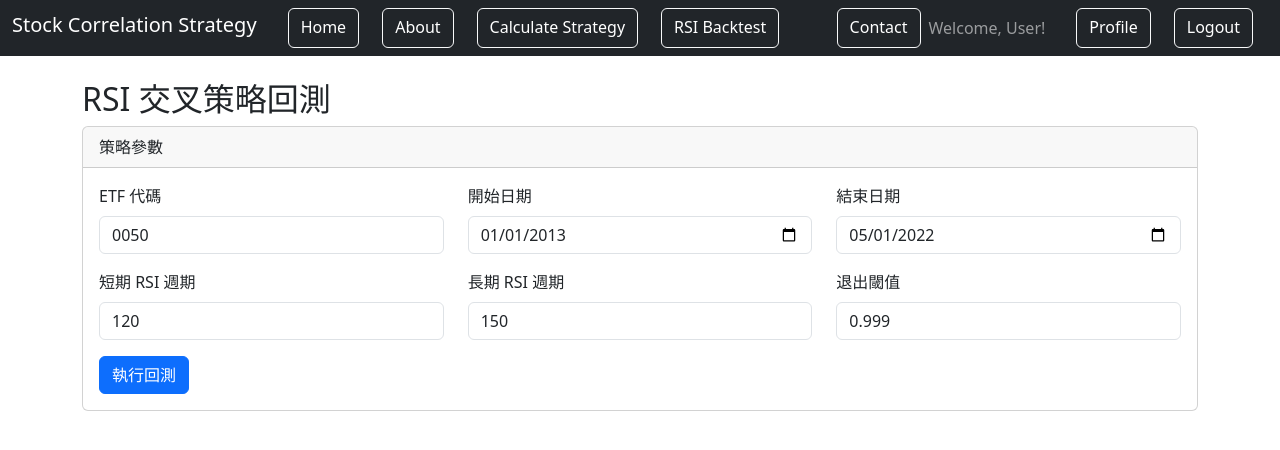
After one commit to Kane-ouvic/Eco_Web, a Django app: page /rsi-backtest/ in a window 1280 px wide. The commit adds this page. Shown: the top 450 px of the page. Run offline with Django 3.2, Linux system fonts and the light colour scheme; some libraries are stand-ins or nearby versions.

Commit message:
big update

```diff
--- /dev/null
+++ b/ecoweb/blog/static/blog/js/rsi2_backtest.js
@@ -0,0 +1,112 @@
+$(document).ready(function () {
+    $('#backtest-form').on('submit', function (e) {
+        e.preventDefault();
+        console.log("表單提交");
+        $.ajax({
+            url: '/rsi-backtest/',
+            type: 'POST',
+            data: $(this).serialize(),
+            dataType: 'json',
+            success: function (response) {
+                console.log("收到回應:", response);
+                if (response && response.trades && response.equity_curve && response.drawdowns && response.dates) {
+                    $('#backtest-results').show();
+                    updateTradeTable(response.trades);
+                    updateReturnMDDChart(response.equity_curve, response.drawdowns, response.dates);
+                    updatePriceRSIChart(response.price_data, response.rsi1, response.rsi2, response.dates);
+                    updatePerformanceMetrics(response.performance);
+                } else {
+                    console.error("回測數據不完整:", response);
+                    alert("回測數據不完整，請檢查後端返回的數據。");
+                }
+            },
+            error: function (xhr, status, error) {
+                console.error("AJAX 請求失敗:", status, error);
+                console.error("回應內容:", xhr.responseText);
+                alert("回測執行失敗，請檢查控制台以獲取更多信息。");
+            }
+        });
+    });
+});
+
+function updateTradeTable(trades) {
+    $('#trade-table').DataTable({
+        data: trades,
+        columns: [
+            { data: 'entry_time', title: '進場時間' },
+            { data: 'entry_price', title: '進場價格' },
+            { data: 'exit_time', title: '出場時間' },
+            { data: 'exit_price', title: '出場價格' },
+            { data: 'returns', title: '報酬率', render: function (data) { return (data * 100).toFixed(2) + '%'; } }
+        ],
+        destroy: true
+    });
+}
+
+function updateReturnMDDChart(equityCurve, drawdowns, dates) {
+    Highcharts.stockChart('return-mdd-chart', {
+        rangeSelector: { selected: 1 },
+        title: { text: '報酬率 & MDD 走勢圖' },
+        yAxis: [{
+            title: { text: '報酬率' },
+            height: '60%'
+        }, {
+            title: { text: 'MDD' },
+            top: '65%',
+            height: '35%',
+            offset: 0
+        }],
+        series: [{
+            name: '報酬率',
+            data: equityCurve.map((value, index) => [Date.parse(dates[index]), value]),
+            type: 'line'
+        }, {
+            name: 'MDD',
+            data: drawdowns.map((value, index) => [Date.parse(dates[index]), value * 100]),
+            yAxis: 1,
+            type: 'line'
+        }]
+    });
+}
+
+function updatePriceRSIChart(priceData, rsi1, rsi2, dates) {
+    Highcharts.stockChart('price-rsi-chart', {
+        rangeSelector: { selected: 1 },
+        title: { text: '股價走勢圖 & RSI 指標' },
+        yAxis: [{
+            title: { text: '價格' },
+            height: '60%'
+        }, {
+            title: { text: 'RSI' },
+            top: '65%',
+            height: '35%',
+            offset: 0
+        }],
+        series: [{
+            name: '價格',
+            data: priceData.map((value, index) => [Date.parse(dates[index]), value]),
+            type: 'line'
+        }, {
+            name: '短期RSI',
+            data: rsi1.map((value, index) => [Date.parse(dates[index]), value]),
+            yAxis: 1,
+            type: 'line'
+        }, {
+            name: '長期RSI',
+            data: rsi2.map((value, index) => [Date.parse(dates[index]), value]),
+            yAxis: 1,
+            type: 'line'
+        }]
+    });
+}
+
+function updatePerformanceMetrics(performance) {
+    $('#total-return').text(performance.total_return + '%');
+    $('#avg-return').text(performance.avg_return + '%');
+    $('#win-rate').text(performance.win_rate + '%');
+    $('#avg-profit').text(performance.avg_profit + '%');
+    $('#avg-loss').text(performance.avg_loss + '%');
+    $('#profit-loss-ratio').text(performance.profit_loss_ratio);
+    $('#expectancy').text(performance.expectancy + '%');
+    $('#max-drawdown').text(performance.max_drawdown + '%');
+}
--- /dev/null
+++ b/ecoweb/blog/templates/blog/base.html
@@ -0,0 +1,44 @@
+<!DOCTYPE html>
+<html lang="en">
+  <head>
+    <meta charset="UTF-8" />
+    <meta name="viewport" content="width=device-width, initial-scale=1.0" />
+    <title>Stock Correlation Strategy</title>
+    {% load static %}
+    <link rel="stylesheet" href="{% static 'blog/css/styles.css' %}" />
+    <link
+      href="https://cdn.jsdelivr.net/npm/bootstrap@5.3.0-alpha1/dist/css/bootstrap.min.css"
+      rel="stylesheet"
+    />
+    <link
+      href="https://cdn.datatables.net/1.11.5/css/jquery.dataTables.min.css"
+      rel="stylesheet"
+    />
+  </head>
+  <body>
+    <nav class="navbar navbar-dark bg-dark">
+      <div class="container-fluid">
+
+        <!-- 新增資訊 -->
+        <div class="d-flex w-100">
+          <div class="d-flex me-auto">
+            <span class="navbar-brand mb-0 h1">Stock Correlation Strategy</span>
+            <a href="/test" class="btn btn-outline-light me-2">Home</a>
+            <a href="#" class="btn btn-outline-light me-2">About</a>
+            <a href="/calculate-strategy" class="btn btn-outline-light me-2">Calculate Strategy</a>
+            <a href="/rsi-backtest" class="btn btn-outline-light me-2">RSI Backtest</a>
+          </div>
+          <div class="d-flex">
+            <a href="#" class="btn btn-outline-light me-2">Contact</a>
+            <span class="navbar-text me-3">Welcome, User!</span>
+            <a href="#" class="btn btn-outline-light">Profile</a>
+            <a href="#" class="btn btn-outline-light ms-2">Logout</a>
+          </div>
+        </div>
+      </div>
+    </nav>
+
+    {% block content %}
+    {% endblock %}
+  </body>
+</html>
--- /dev/null
+++ b/ecoweb/blog/templates/blog/rsi2_backtest.html
@@ -0,0 +1,142 @@
+{% extends 'blog/base.html' %}
+{% load static %}
+
+{% block content %}
+<div class="container mt-4">
+  <h2>RSI 交叉策略回測</h2>
+
+  <!-- 策略參數設置 -->
+  <div class="card mb-4">
+    <div class="card-header">策略參數</div>
+    <div class="card-body">
+      <form id="backtest-form">
+        {% csrf_token %}
+        <div class="row">
+          <div class="col-md-4">
+            <label for="etf_symbol" class="form-label">ETF 代碼</label>
+            <input type="text" class="form-control" id="etf_symbol" name="etf_symbol" value="0050" required>
+          </div>
+          <div class="col-md-4">
+            <label for="start_date" class="form-label">開始日期</label>
+            <input type="date" class="form-control" id="start_date" name="start_date" value="2013-01-01" required>
+          </div>
+          <div class="col-md-4">
+            <label for="end_date" class="form-label">結束日期</label>
+            <input type="date" class="form-control" id="end_date" name="end_date" value="2022-05-01" required>
+          </div>
+        </div>
+        <div class="row mt-3">
+          <div class="col-md-4">
+            <label for="short_rsi" class="form-label">短期 RSI 週期</label>
+            <input type="number" class="form-control" id="short_rsi" name="short_rsi" value="120" required>
+          </div>
+          <div class="col-md-4">
+            <label for="long_rsi" class="form-label">長期 RSI 週期</label>
+            <input type="number" class="form-control" id="long_rsi" name="long_rsi" value="150" required>
+          </div>
+          <div class="col-md-4">
+            <label for="exit_threshold" class="form-label">退出閾值</label>
+            <input type="number" class="form-control" id="exit_threshold" name="exit_threshold" value="0.999" step="0.001" required>
+          </div>
+        </div>
+        <div class="mt-3">
+          <button type="submit" class="btn btn-primary">執行回測</button>
+        </div>
+      </form>
+    </div>
+  </div>
+
+  <!-- 回測結果 -->
+  <div id="backtest-results" style="display: none;">
+    <!-- 進出場紀錄 -->
+    <div class="card mb-4">
+      <div class="card-header">進出場紀錄</div>
+      <div class="card-body">
+        <table id="trade-table" class="table table-striped table-bordered" style="width:100%">
+          <thead>
+            <tr>
+              <th>ETF</th>
+              <th>交易類型</th>
+              <th>進場時間</th>
+              <th>進場價格</th>
+              <th>出場時間</th>
+              <th>出場價格</th>
+              <th>數量</th>
+            </tr>
+          </thead>
+        </table>
+      </div>
+    </div>
+
+    <!-- 報酬率 & MDD 走勢圖 -->
+    <div class="card mb-4">
+      <div class="card-header">報酬率 & MDD 走勢圖</div>
+      <div class="card-body">
+        <div id="return-mdd-chart" style="height: 400px;"></div>
+      </div>
+    </div>
+
+    <!-- 股價走勢圖 & 風險報酬指標 -->
+    <div class="card mb-4">
+      <div class="card-header">股價走勢圖 & 風險報酬指標</div>
+      <div class="card-body">
+        <div id="price-rsi-chart" style="height: 600px;"></div>
+      </div>
+    </div>
+
+    <!-- 交易績效指標 -->
+    <div class="card mb-4">
+      <div class="card-header">交易績效指標</div>
+      <div class="card-body">
+        <table class="table table-bordered">
+          <tr>
+            <th>總績效</th>
+            <td id="total-return"></td>
+            <th>平均績效</th>
+            <td id="avg-return"></td>
+          </tr>
+          <tr>
+            <th>勝率</th>
+            <td id="win-rate"></td>
+            <th>平均獲利</th>
+            <td id="avg-profit"></td>
+          </tr>
+          <tr>
+            <th>平均虧損</th>
+            <td id="avg-loss"></td>
+            <th>賺賠比</th>
+            <td id="profit-loss-ratio"></td>
+          </tr>
+          <tr>
+            <th>期望值</th>
+            <td id="expectancy"></td>
+            <th>獲利平均持有天數</th>
+            <td id="avg-hold-days-profit"></td>
+          </tr>
+          <tr>
+            <th>虧損平均持有天數</th>
+            <td id="avg-hold-days-loss"></td>
+            <th>最大連續虧損</th>
+            <td id="max-consecutive-loss"></td>
+          </tr>
+          <tr>
+            <th>最大資金回落</th>
+            <td id="max-drawdown"></td>
+            <th></th>
+            <td></td>
+          </tr>
+        </table>
+      </div>
+    </div>
+  </div>
+</div>
+
+<!-- 將這些 script 標籤放在 </body> 標籤之前 -->
+<script src="https://code.jquery.com/jquery-3.6.0.min.js"></script>
+<script src="https://cdn.datatables.net/1.10.24/js/jquery.dataTables.min.js"></script>
+<script src="https://code.highcharts.com/stock/highstock.js"></script>
+<script src="https://code.highcharts.com/stock/modules/data.js"></script>
+<script src="https://code.highcharts.com/stock/modules/exporting.js"></script>
+<script src="https://code.highcharts.com/stock/modules/export-data.js"></script>
+<script src="{% static 'blog/js/rsi2_backtest.js' %}"></script>
+{% endblock %}
--- /dev/null
+++ b/ecoweb/blog/templates/blog/test1.html
@@ -0,0 +1,5 @@
+{% extends 'blog/base.html' %}
+{% load static %}
+{% block content %}
+
+{% endblock %}
--- a/ecoweb/blog/urls.py
+++ b/ecoweb/blog/urls.py
@@ -5,5 +5,5 @@ urlpatterns = [
     # path('', views.post_list, name='post_list'),
     path('calculate-strategy/', views.calculate_strategy, name='calculate_strategy'),
     path('test/', views.test, name='test'),
-
+    path('rsi-backtest/', views.rsi_backtest, name='rsi_backtest'),
 ]
--- a/ecoweb/blog/views.py
+++ b/ecoweb/blog/views.py
@@ -3,12 +3,13 @@ from django.http import JsonResponse
 import yfinance as yf
 import pandas as pd
 import numpy as np
+import pandas_ta as ta
 
-from django.shortcuts import render
-from django.http import JsonResponse
-import yfinance as yf
-import pandas as pd
-import numpy as np
+import json
+from datetime import datetime, date
+import logging
+import re
+from django.core.serializers.json import DjangoJSONEncoder
 
 def calculate_strategy(request):
     if request.method == 'POST':
@@ -145,10 +146,170 @@ def calculate_strategy(request):
     return render(request, 'blog/post_list.html')
 
 
+def rsi_backtest(request):
+    logging.info("rsi_backtest 函數被調用")
+    if request.method == 'POST':
+        logging.info("收到 POST 請求")
+        try:
+            # 從請求中獲取參數
+            etf_symbol = request.POST.get('etf_symbol', '0050.TW')
+            start_date = request.POST.get('start_date', '2013-01-01')
+            end_date = request.POST.get('end_date', '2022-05-01')
+            short_rsi = int(request.POST.get('short_rsi', 120))
+            long_rsi = int(request.POST.get('long_rsi', 150))
+            exit_threshold = float(request.POST.get('exit_threshold', 0.999))
 
+            logging.info(f"參數: etf_symbol={etf_symbol}, start_date={start_date}, end_date={end_date}, short_rsi={short_rsi}, long_rsi={long_rsi}, exit_threshold={exit_threshold}")
 
+            # 獲取數據
+            data = yf.download(etf_symbol, start=start_date, end=end_date)
+            logging.info(f"下載的數據大小: {len(data)}")
+
+            if data.empty:
+                raise ValueError("無法獲取股票數據")
+
+            # 計算 RSI
+            data['rsi1'] = ta.rsi(data['Close'], length=short_rsi)
+            data['rsi2'] = ta.rsi(data['Close'], length=long_rsi)
+
+            if 'rsi1' not in data.columns or 'rsi2' not in data.columns:
+                raise ValueError("RSI 計算失敗")
+
+            logging.info(f"RSI 計算完成，數據樣本: {data[['Close', 'rsi1', 'rsi2']].head().to_dict()}")
+
+            # 初始化變量
+            position = 0
+            trades = []
+            equity_curve = [1.0]
+            max_equity = 1.0
+            drawdowns = [0.0]
+
+            # 執行回測
+            for i in range(1, len(data)):
+                c_time = data.index[i-1]
+                c_close = data.loc[c_time, 'Close']
+                c_rsi1 = data.loc[c_time, 'rsi1']
+                c_rsi2 = data.loc[c_time, 'rsi2']
+                n_time = data.index[i]
+                n_open = data.loc[n_time, 'Open']
+
+                if position == 0 and c_rsi1 > c_rsi2:
+                    # 買入
+                    position = 1
+                    entry_price = n_open
+                    entry_time = n_time
+                elif position == 1 and c_rsi1 < c_rsi2 * exit_threshold:
+                    # 賣出
+                    exit_price = n_open
+                    exit_time = n_time
+                    returns = (exit_price / entry_price) - 1
+                    trades.append({
+                        'entry_time': entry_time.strftime('%Y-%m-%d'),
+                        'entry_price': float(entry_price),
+                        'exit_time': exit_time.strftime('%Y-%m-%d'),
+                        'exit_price': float(exit_price),
+                        'returns': float(returns)
+                    })
+                    equity_curve.append(equity_curve[-1] * (1 + returns))
+                    max_equity = max(max_equity, equity_curve[-1])
+                    drawdowns.append((max_equity - equity_curve[-1]) / max_equity)
+                    position = 0
+
+            # 處理未平倉部位
+            if position == 1:
+                # 在最後一天平倉
+                exit_price = data['Close'].iloc[-1]
+                exit_time = data.index[-1]
+                returns = (exit_price / entry_price) - 1
+                trades.append({
+                    'entry_time': entry_time.strftime('%Y-%m-%d'),
+                    'entry_price': float(entry_price),
+                    'exit_time': exit_time.strftime('%Y-%m-%d'),
+                    'exit_price': float(exit_price),
+                    'returns': float(returns)
+                })
+                equity_curve.append(equity_curve[-1] * (1 + returns))
+                max_equity = max(max_equity, equity_curve[-1])
+                drawdowns.append((max_equity - equity_curve[-1]) / max_equity)
+                position = 0
+
+            # 計算績效指標
+            total_return = (equity_curve[-1] - 1) * 100
+            avg_return = np.mean([t['returns'] for t in trades]) * 100
+            win_rate = sum(1 for t in trades if t['returns'] > 0) / len(trades) * 100 if trades else 0
+            avg_profit = np.mean([t['returns'] for t in trades if t['returns'] > 0]) * 100 if any(t['returns'] > 0 for t in trades) else 0
+            avg_loss = np.mean([t['returns'] for t in trades if t['returns'] < 0]) * 100 if any(t['returns'] < 0 for t in trades) else 0
+            profit_loss_ratio = abs(avg_profit / avg_loss) if avg_loss != 0 else float('inf')
+            expectancy = (win_rate / 100 * avg_profit) + ((1 - win_rate / 100) * avg_loss)
+            max_drawdown = max(drawdowns) * 100 if drawdowns else 0
+
+            # 準備回傳的數據
+            result = {
+                'trades': trades,
+                'equity_curve': equity_curve,
+                'drawdowns': drawdowns,
+                'performance': {
+                    'total_return': round(total_return, 2),
+                    'avg_return': round(avg_return, 2),
+                    'win_rate': round(win_rate, 2),
+                    'avg_profit': round(avg_profit, 2),
+                    'avg_loss': round(avg_loss, 2),
+                    'profit_loss_ratio': round(profit_loss_ratio, 2),
+                    'expectancy': round(expectancy, 2),
+                    'max_drawdown': round(max_drawdown, 2)
+                },
+                'price_data': data['Close'].tolist()[::10],  # 每10個數據點取一個
+                'dates': [d.strftime('%Y-%m-%d') for d in data.index][::10],  # 每10個數據點取一個
+                'rsi1': data['rsi1'].tolist()[::10],  # 每10個數據點取一個
+                'rsi2': data['rsi2'].tolist()[::10]  # 每10個數據點取一個
+            }
+
+            # 處理 NaN 和 Infinity
+            result['equity_curve'] = np.nan_to_num(result['equity_curve']).tolist()
+            result['drawdowns'] = np.nan_to_num(result['drawdowns']).tolist()
+            result['rsi1'] = np.nan_to_num(result['rsi1']).tolist()
+            result['rsi2'] = np.nan_to_num(result['rsi2']).tolist()
+            result['price_data'] = np.nan_to_num(result['price_data']).tolist()
+
+            # 清理數據以確保可序列化
+            result = clean_for_json(result)
+
+            # 在返回結果之前記錄一些樣本數據
+            logging.info(f"trades 樣本: {trades[:5]}")
+            logging.info(f"equity_curve 樣本: {equity_curve[:5]}")
+            logging.info(f"drawdowns 樣本: {drawdowns[:5]}")
+            logging.info(f"performance: {result['performance']}")
+
+            # 在返回之前記錄結果
+            logging.info(f"準備返回的數據: {json.dumps(result, cls=DjangoJSONEncoder)[:1000]}...")  # 只記錄前1000個字符
+
+            return JsonResponse(result, encoder=DjangoJSONEncoder, safe=False)
+        except ValueError as ve:
+            logging.error(f"數據處理錯誤: {str(ve)}")
+            return JsonResponse({'error': str(ve)}, status=400)
+        except Exception as e:
+            logging.error(f"回測過程中發生錯誤: {str(e)}", exc_info=True)
+            return JsonResponse({'error': str(e)}, status=500)
+
+    return render(request, 'blog/rsi2_backtest.html')
+
+def clean_for_json(obj):
+    if isinstance(obj, (np.int64, np.int32, np.int16, np.int8)):
+        return int(obj)
+    elif isinstance(obj, (np.float64, np.float32, np.float16)):
+        return float(obj)
+    elif isinstance(obj, (np.ndarray, list, tuple)):
+        return [clean_for_json(item) for item in obj]
+    elif isinstance(obj, (datetime, date)):
+        return obj.isoformat()
+    elif isinstance(obj, dict):
+        return {key: clean_for_json(value) for key, value in obj.items()}
+    elif obj is None:
+        return None
+    else:
+        return obj
 
 def test(request):
     print("hi")
     # return render(request, 'blog')
-    return render(request, 'blog/post_list.html')
+    return render(request, 'blog/test1.html')
--- a/ecoweb/ecoweb/settings.py
+++ b/ecoweb/ecoweb/settings.py
@@ -11,7 +11,6 @@ https://docs.djangoproject.com/en/3.2/ref/settings/
 """
 
 from pathlib import Path
-
 # Build paths inside the project like this: BASE_DIR / 'subdir'.
 BASE_DIR = Path(__file__).resolve().parent.parent
 
```
Also changed, not shown: ecoweb/blog/templates/blog/post_list.html (+4 -32 lines).
